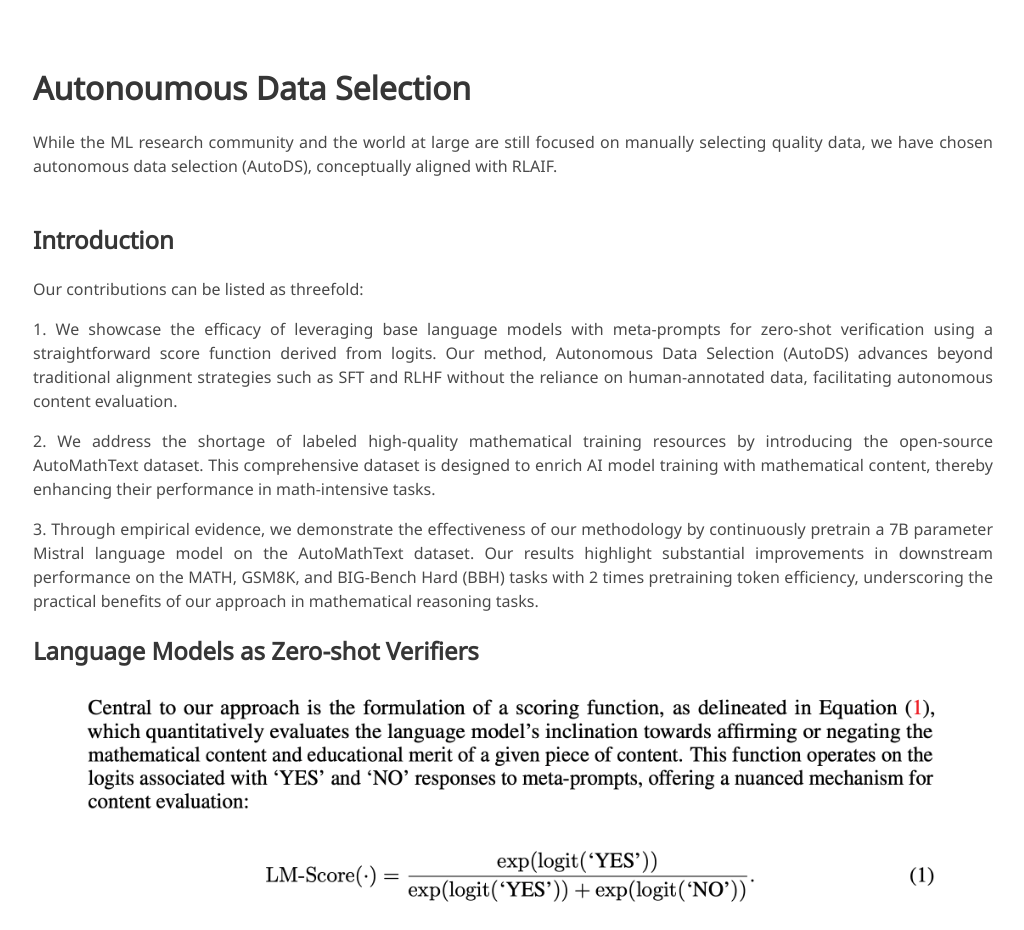
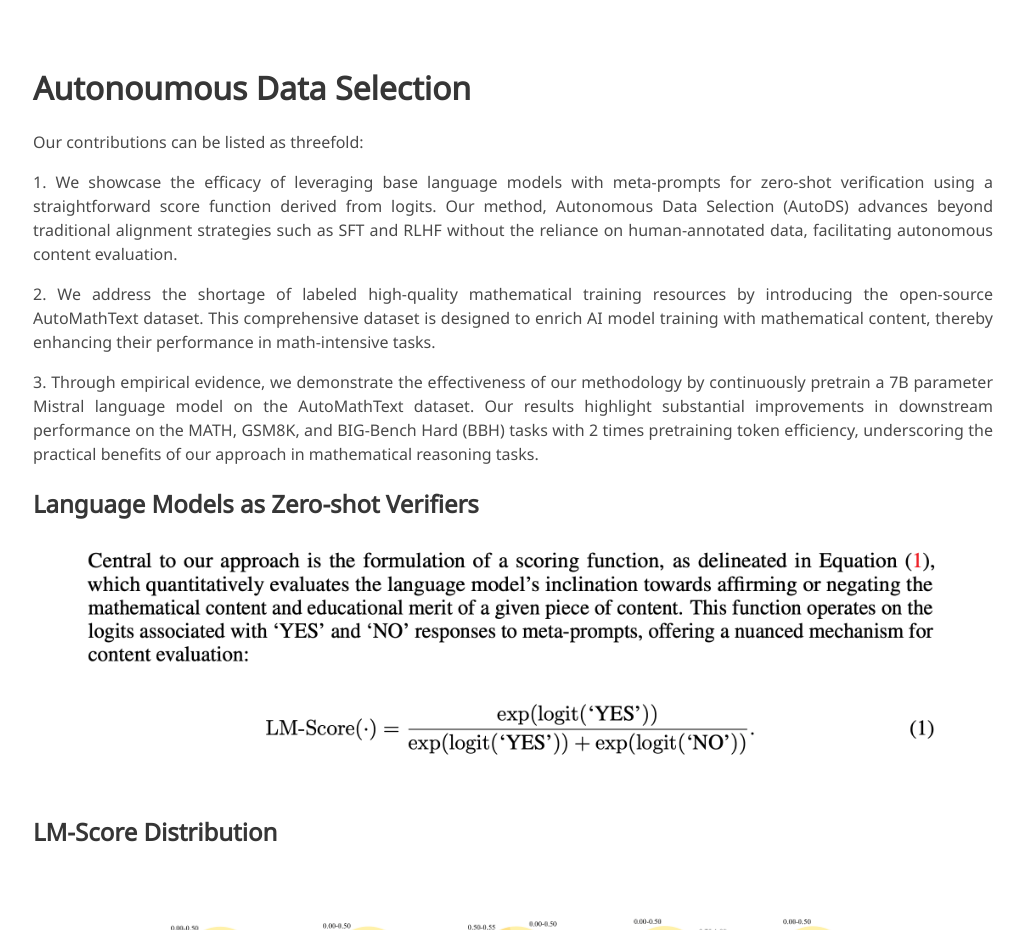
Before and after one commit to auto-data-selection/auto-data-selection.github.io, a plain HTML site: page index.html in a window 1280 px wide. Shown: the part 1380-2310 px from the top of the page, without its empty margins (127-1151 px from the left). Drawn offline with nearby package versions, Linux system fonts and the light colour scheme; some icons are missing; a web font is replaced by a local one.

Commit message:
Remove content about Autonomous Data Selection
Removed the section discussing autonomous data selection.

```diff
--- a/index.html
+++ b/index.html
@@ -202,15 +202,6 @@
     <div class="columns is-centered">
       <div class="column is-full-width">
         <h2 class="title is-3">Autonoumous Data Selection</h2>
-        <div class="content has-text-justified">
-          <p>
-            While the ML research community and the world at large are still focused on manually selecting quality data, we have chosen autonomous data selection (AutoDS), conceptually aligned with RLAIF.
-          </p>
-        </div>
-
-        <br>
-
-        <h2 class="title is-4">Introduction</h2>
 
         <div class="content has-text-justified">
           <p>
```
